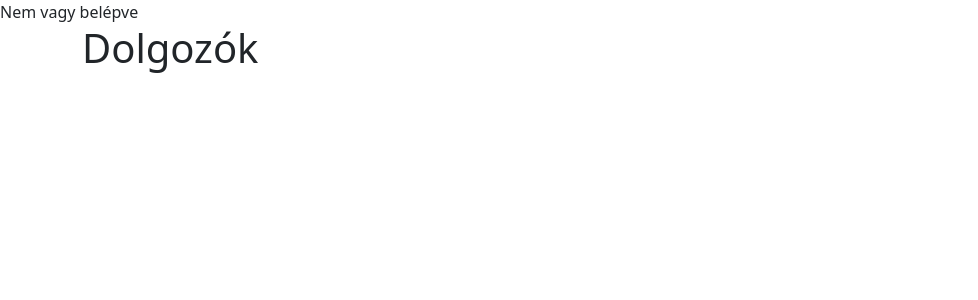
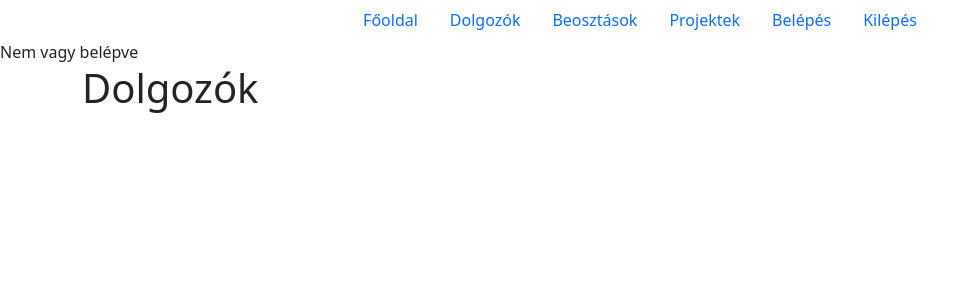
Before and after one commit to Ak0s445/humer, an Angular app: page / in a window 1280 px wide. Shown: the top 300 px of the page, without its empty margins (0-978 px from the left). Built offline with nearby package versions, Linux system fonts and the light colour scheme.

Commit message:
negyedik

```diff
--- a/src/app/app.component.html
+++ b/src/app/app.component.html
@@ -1,3 +1,33 @@
+<ul class="nav justify-content-center">
+  <li class="nav-item">
+    <a class="nav-link" routerLink="/home">Főoldal</a>
+  </li>
+
+  <li class="nav-item">
+    <a class="nav-link" routerLink="/employee">Dolgozók</a>
+  </li>
+
+  <li class="nav-item">
+    <a class="nav-link" routerLink="/rank">Beosztások</a>
+  </li>
+
+  <li class="nav-item">
+    <a class="nav-link" routerLink="/project">Projektek</a>
+  </li>
+
+  <li class="nav-item">
+    <a class="nav-link" routerLink="/login">Belépés</a>
+  </li>
+
+  <li class="nav-item">
+    <a class="nav-link" routerLink="/logout">Kilépés</a>
+  </li>
+</ul>
+
+
+
+
+
 
 @if(isLoggedIn){
   <div>Belépve</div>
--- a/src/app/app.component.ts
+++ b/src/app/app.component.ts
@@ -1,5 +1,6 @@
 import { Component } from '@angular/core';
-import { RouterOutlet } from '@angular/router';
+import { RouterLink, RouterOutlet } from '@angular/router';
+
 
 
 @Component({
@@ -8,6 +9,7 @@
   imports:
   [
     RouterOutlet,
+    RouterLink
   ],
   templateUrl: './app.component.html',
   styleUrl: './app.component.css'
--- a/src/app/home/home.component.html
+++ b/src/app/home/home.component.html
@@ -1 +1 @@
-<p>home works!</p>
+<h1>Dolgozók nyilvántartása</h1>
```
